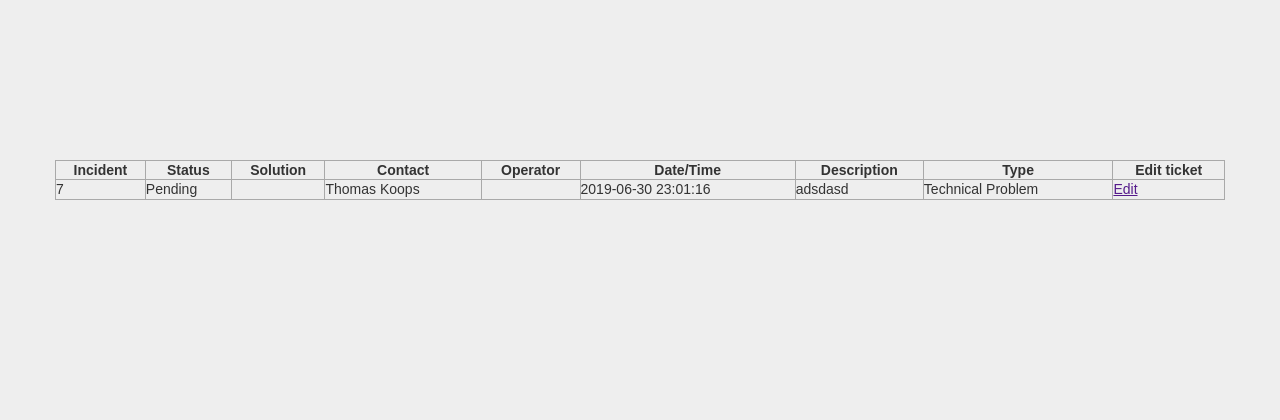
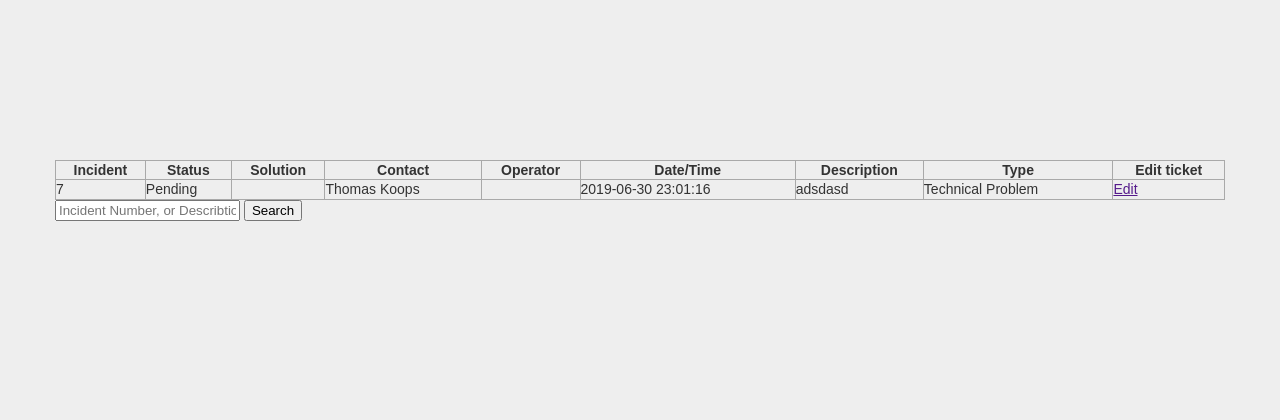
Before and after one commit to project-help-desk/Files, a PHP site: page /overwiew_page_new/ticket_overview.php in a window 1280 px wide. Shown: the part 230-650 px from the top of the page. Run offline with PHP 8.4, Linux system fonts and the light colour scheme; data comes from the database, SQL or seed files in the repository; data that the repository does not hold is empty; some libraries are stand-ins or nearby versions.

Commit message:
added search option

```diff
--- a/helpdesk-master/ticket_overview.php
+++ b/helpdesk-master/ticket_overview.php
@@ -89,6 +89,10 @@ echo "</table>";
 mysqli_stmt_close($statement);
 mysqli_close($connection);
 ?>
+        <form action="./search.php" method="POST">
+		    <input type="text" placeholder="Incident Number, or Describtion" name="query" />
+		    <input type="submit" value="Search" />
+        </form>
     </div>
 </div>
 <div class="footer">
```
